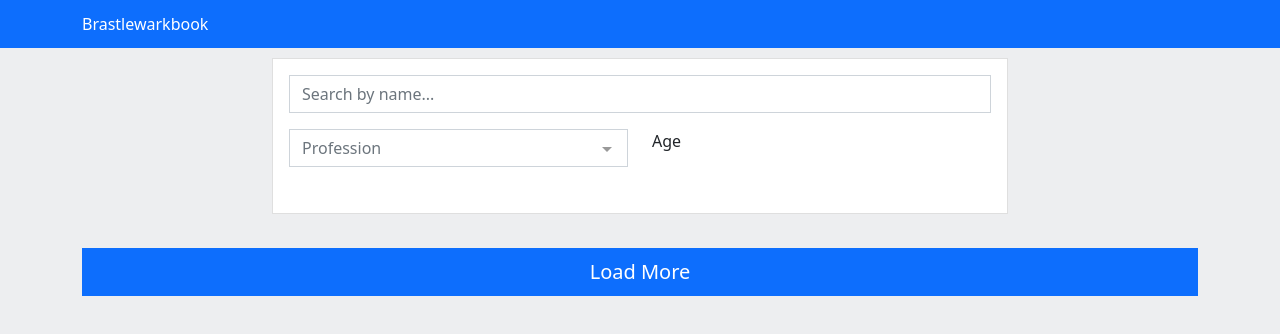
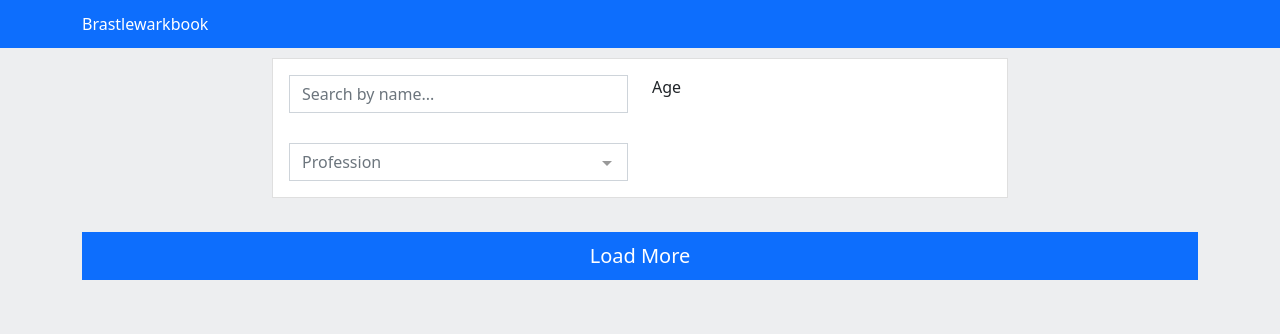
Before and after one commit to mikebrsv/brastlewarkbook, a Vue app: page /profile/1 in a window 1280 px wide. Shown: the top 334 px of the page. Built offline with nearby package versions, Linux system fonts and the light colour scheme; no server answers.

Commit message:
Cleanup, layout

```diff
--- a/src/App.vue
+++ b/src/App.vue
@@ -14,23 +14,23 @@ import LoadingSpinner from "@/components/LoadingSpinner.vue";
 export default {
   components: {
     NavigationBar,
-    LoadingSpinner
+    LoadingSpinner,
   },
 
   data() {
     return {
-      loading: true
-    }
+      loading: true,
+    };
   },
 
   async created() {
     await this.setInitialData();
-    this.loading = false
+    this.loading = false;
   },
 
   methods: {
     ...mapActions(["setInitialData"]),
-  }
+  },
 };
 </script>
 
@@ -48,6 +48,9 @@ body
 .multiselect__content-wrapper,
 .multiselect__tag-icon
   border-radius: 0
+
+.badge
+  font-size: 11px
 
 .multiselect
   min-height: 0
--- a/src/components/GnomeList.vue
+++ b/src/components/GnomeList.vue
@@ -30,4 +30,6 @@ export default {
 </script>
 
 <style lang="sass" scoped>
+.row
+  --bs-gutter-x: 12px
 </style>
--- a/src/components/GnomeListItem.vue
+++ b/src/components/GnomeListItem.vue
@@ -3,11 +3,7 @@ div(
   @click="setCurrentProfileHandler(gnomeProfile)",
   :class="`${currentProfile ? 'col-12' : 'col-lg-6'}`"
 )
-  profile-info(
-    :profile="gnomeProfile",
-    :name-tag="nameTag",
-    :image-class="imageClass"
-  )
+  profile-info(:profile="gnomeProfile", :mode="1")
 </template>
 
 <script>
@@ -24,18 +20,8 @@ export default {
     gnomeProfile: Object,
   },
 
-  data() {
-    return {
-      nameTag: "h3",
-    };
-  },
-
   computed: {
     ...mapState(["currentProfile"]),
-
-    imageClass() {
-      return this.currentProfile ? "smaller" : "thumbnail";
-    },
   },
 
   methods: {
--- a/src/components/NavigationBar.vue
+++ b/src/components/NavigationBar.vue
@@ -1,23 +1,27 @@
 <template lang="pug">
 nav.navbar.fixed-top.navbar-expand-lg.navbar-dark.bg-primary
-  .container
+  .container.position-relative
     a.navbar-brand(href="/") Brastlewarkbook
-    //- button.navbar-toggler(
-    //-   type="button",
-    //-   data-bs-toggle="collapse",
-    //-   data-bs-target="#navbarSupportedContent",
-    //-   aria-controls="navbarSupportedContent",
-    //-   aria-expanded="false",
-    //-   aria-label="Toggle navigation"
-    //- )
-    //-   span.navbar-toggler-icon
-    //- #navbarSupportedContent.collapse.navbar-collapse
-    //-   ul.navbar-nav.me-auto.mb-2.mb-lg-0
-    //-     li.nav-item
-    //-       a.nav-link(href="#") Link 1
-    //-     li.nav-item
-    //-       a.nav-link(href="#") Link 2
+    .close(v-if="currentProfile", @click="removeCurrentProfileHandler")
 </template>
+
+<script>
+import { mapActions, mapState } from "vuex";
+export default {
+  computed: {
+    ...mapState(["currentProfile"]),
+  },
+
+  methods: {
+    ...mapActions(["removeCurrentProfile"]),
+
+    removeCurrentProfileHandler() {
+      this.removeCurrentProfile();
+      this.$router.push("/");
+    },
+  },
+};
+</script>
 
 <style lang="sass">
 .navbar
@@ -28,4 +32,32 @@ nav.navbar.fixed-top.navbar-expand-lg.navbar-dark.bg-primary
   font-size: 16px
   padding-top: 8px
   padding-bottom: 8px
+
+.close
+  position: absolute
+  right: 12px
+  top: 50%
+  transform: translateY(-50%)
+  width: 32px
+  height: 32px
+  opacity: 1
+  transition: opacity .15s
+  cursor: pointer
+
+  &:hover
+    opacity: .6
+
+  &:before, &:after
+    position: absolute
+    left: 15px
+    content: ' '
+    height: 33px
+    width: 4px
+    background-color: #333
+
+  &:before
+    transform: rotate(45deg)
+
+  &:after
+    transform: rotate(-45deg)
 </style>
--- a/src/components/ProfileInfo.vue
+++ b/src/components/ProfileInfo.vue
@@ -1,37 +1,66 @@
 <template lang="pug">
 .card
-  .card-body.d-flex
-    div
+  .card-body(:class="mode === 1 ? 'd-flex flex-column' : ''")
+    h4(v-if="mode === 1 && currentProfile") {{ profile.name }}
+
+    .d-flex(:class="mode === 0 ? 'flex-column flex-lg-row' : ''")
+      div(:class="mode === 0 ? 'text-center text-lg-start mb-3 mb-lg-0' : ''")
         img.profile-image.rounded-circle(
           :src="profile.thumbnail",
           :alt="profile.name",
-        :class="imageClass"
+          :class="mode === 1 && (currentProfile ? 'smaller' : 'thumbnail')"
         )
 
       .ps-3.d-flex.flex-column.justify-content-between.flex-grow-1
         div
-        component(:is="nameTag") {{ profile.name }}
-        div {{ profile.professions.join(', ') }}
-      .row(style="font-size: 14px")
+          h1(v-if="mode === 0") {{ profile.name }}
+          h4(v-if="mode === 1 && !currentProfile").mb-0 {{ profile.name }}
+          .mb-3 {{ profile.professions.join(', ') }}
+        .additional-info.row
           .col-8
-          div Age: {{ profile.age }}
-          div Height: {{ profile.height }} Weight: {{ profile.weight }}
-        .col-4.text-center
+            div
+              span.additional-info-title.d-inline-block Age:
+              span.additional-info-badge.badge.bg-success {{ profile.age }}
+            div(v-if="showAdditionalInfo")
+              span.additional-info-title.d-inline-block Height:
+              span.additional-info-badge.show-help.badge.bg-secondary(:title="profile.height") {{ profile.height.toFixed(2) }}
+            div(v-if="showAdditionalInfo")
+              span.additional-info-title.d-inline-block Weight:
+              span.additional-info-badge.show-help.badge.bg-secondary(:title="profile.weight") {{ profile.weight.toFixed(2) }}
+          .col-4.d-flex.flex-column.align-items-center.justify-content-end(v-if="showAdditionalInfo")
             div Hair color:
-          div {{ profile.hair_color }}
+            .badge.d-block.w-100(:style="{backgroundColor: profile.hair_color.toLowerCase()}") {{ profile.hair_color }}
 </template>
 
 <script>
+import { mapState } from "vuex";
+
 export default {
   props: {
     profile: Object,
-    nameTag: String,
-    imageClass: String,
+    mode: Number,
+  },
+
+  computed: {
+    ...mapState(["currentProfile"]),
+
+    showAdditionalInfo() {
+      return this.mode === 0 || (this.mode === 1 && !this.currentProfile)
+        ? true
+        : false;
+    },
   },
 };
 </script>
 
 <style lang="sass" scoped>
+
+.additional-info-title
+  width: 55px
+
+.additional-info-badge
+  min-width: 55px
+
 .profile-image
   object-fit: cover
   object-position: center
@@ -46,4 +75,10 @@ export default {
   &.smaller
     height: 100px
     width: 100px
+
+.additional-info
+  font-size: 14px
+
+.show-help
+  cursor: help
 </style>
--- a/src/components/Sidebar.vue
+++ b/src/components/Sidebar.vue
@@ -1,22 +1,16 @@
 <template lang="pug">
-.main-left(:class="`${currentProfile ? 'col-4' : 'col-12'}`")
+.main-left(:class="`${currentProfile ? 'col-lg-4 col-md-5' : 'col-12'}`")
   .row.justify-content-center.mb-4
-    .main-left-search(
+    .main-filters(
       :class="`${currentProfile ? 'col-12' : 'col-lg-10 col-xl-8'}`"
     )
       .card
         .card-body
-          .mb-3
-            input.form-control(type="text", placeholder="Search by name...")
           .row
-            .col-6
-              multiselect(
-                v-model="selected",
-                :multiple="true",
-                :options="professions",
-                placeholder="Profession"
-              )
-            .col-6
+            .main-filters-name(:class="`${currentProfile ? 'col-12' : 'col-md-6'}`")
+              input.form-control(type="text", placeholder="Search by name...")
+
+            .main-filters-age-range(:class="`${currentProfile ? 'col-12' : 'col-md-6'}`")
               label.form-label Age
               .age-range-wrapper.position-relative
                 input.age-range.form-range.position-absolute(
@@ -27,6 +21,16 @@
                   v-model="getAgeRange[i]",
                   @input="copeAgeRange(i)"
                 )
+
+            .main-filters-professions(:class="`${currentProfile ? 'col-12' : 'col-md-6'}`")
+              multiselect(
+                v-model="selected",
+                :multiple="true",
+                :options="professions",
+                placeholder="Profession"
+              )
+
+            .main-filters-age-inputs(:class="`${currentProfile ? 'col-12' : 'col-md-6'}`")
               .row.gx-2
                 .col-6(v-for="(age, i) in getAgeRange")
                   input.form-control.text-center(
@@ -85,8 +89,22 @@ export default {
 </script>
 
 <style lang="sass" scoped>
-.main-left-search
+.main-filters
   transition: width .15s
+
+.main-filters-name.col-12
+  order: 1
+  margin-bottom: 12px
+
+.main-filters-age-range.col-12
+  order: 3
+
+.main-filters-professions.col-12
+  order: 2
+  margin-bottom: 12px
+
+.main-filters-age-inputs.col-12
+  order: 4
 
 .age-range-wrapper
   margin-bottom: 36px
@@ -137,4 +155,19 @@ export default {
 
       &:hover
         background-color: #555
+
+@media (max-width: 767.98px)
+  .main-filters-name.col-md-6
+    order: 1
+    margin-bottom: 12px
+
+  .main-filters-age-range.col-md-6
+    order: 3
+
+  .main-filters-professions.col-md-6
+    order: 2
+    margin-bottom: 12px
+
+  .main-filters-age-inputs.col-md-6
+    order: 4
 </style>
--- a/src/store/index.js
+++ b/src/store/index.js
@@ -32,6 +32,10 @@ export default new Vuex.Store({
     SET_CURRENT_PROFILE_BY_ID(state, id) {
       let profile = state.gnomeData.find(profile => profile.id === id)
       state.currentProfile = profile
+    },
+
+    REMOVE_CURRENT_PROFILE(state) {
+      state.currentProfile = null
     },
 
     SET_AGE_RANGE(state, data) {
@@ -72,6 +76,10 @@ export default new Vuex.Store({
       commit('SET_CURRENT_PROFILE_BY_ID', id)
     },
 
+    removeCurrentProfile({ commit }) {
+      commit('REMOVE_CURRENT_PROFILE')
+    },
+
     loadMore({ commit }) {
       commit("LOAD_MORE")
     }
--- a/src/views/Home.vue
+++ b/src/views/Home.vue
@@ -1,6 +1,6 @@
 <template lang="pug">
 .container
-  .row.flex-nowrap
+  .row.flex-md-nowrap
     side-bar
     router-view(name="profile")
 </template>
--- a/src/views/Profile.vue
+++ b/src/views/Profile.vue
@@ -1,10 +1,7 @@
 <template lang="pug">
-.main-right.col-8(v-if="currentProfile")
-  profile-info(:profile="currentProfile", :name-tag="nameTag")
-  friend-list(
-    :name="currentProfile.name",
-    :friends="currentProfile.friends"
-  )
+.main-right.col-lg-8.col-md-7(v-if="currentProfile")
+  profile-info(:profile="currentProfile", :mode="0")
+  friend-list(:name="currentProfile.name", :friends="currentProfile.friends")
 </template>
 
 <script>
@@ -23,24 +20,18 @@ export default {
     profile: Object,
   },
 
-  data() {
-    return {
-      nameTag: "h1",
-    };
-  },
-
   computed: {
     ...mapState(["currentProfile"]),
-    ...mapGetters(["getProfileById"])
+    ...mapGetters(["getProfileById"]),
   },
 
   mounted() {
-    this.setCurrentProfileById(parseInt(this.$route.params.id))
+    this.setCurrentProfileById(parseInt(this.$route.params.id));
   },
 
   methods: {
     ...mapActions(["setCurrentProfileById"]),
-  }
+  },
 };
 </script>
 
```
Lines whose indentation alone changed are shown as unchanged.
